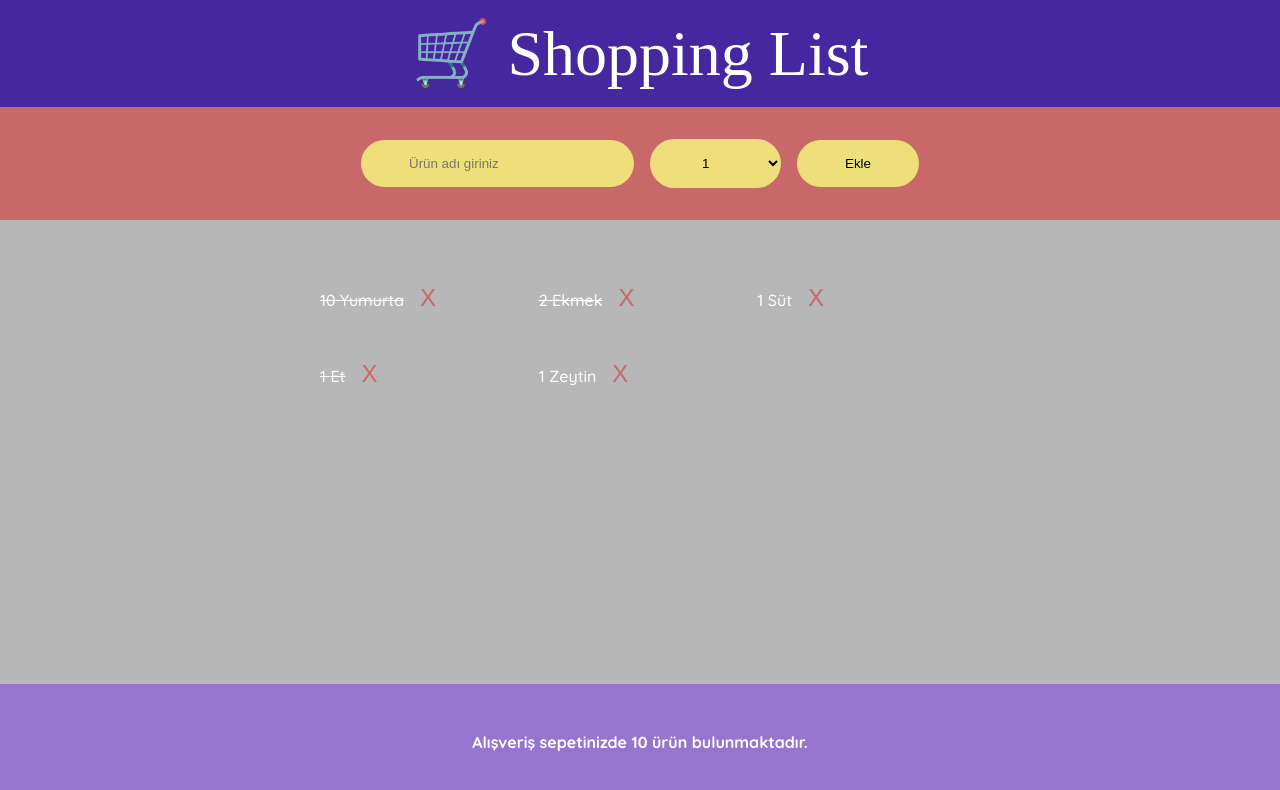
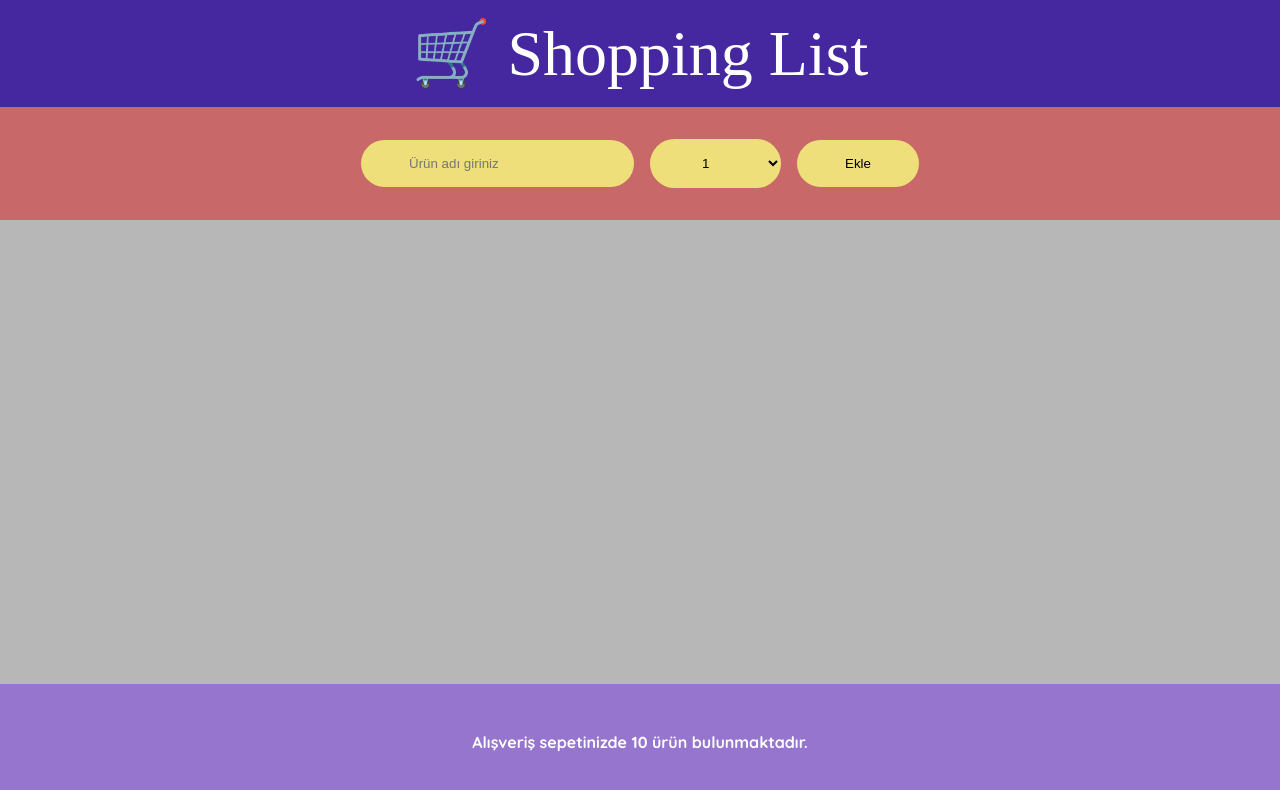
Before and after one commit to BetulBircan/Shopping-List, a React (Vite) app: page / in a window 1280 px wide. Shown: the top 790 px of the page. Built offline with nearby package versions, Linux system fonts and the light colour scheme; a web font is replaced by a local one.

Commit message:
alışveriş listesine dinamik şekilde eleman ekleme işlemi yapıldı

```diff
--- a/src/App.jsx
+++ b/src/App.jsx
@@ -1,44 +1,51 @@
-const list = [
-  {
-    id : 1,
-    title : "Yumurta",
-    quantity : 10,
-    completed : true
-  },
-  {
-    id : 2,
-    title : "Ekmek",
-    quantity : 2,
-    completed : true
-  },
-  {
-    id : 3,
-    title : "Süt",
-    quantity : 1,
-    completed : false
-  },
-  {
-    id : 4,
-    title : "Et",
-    quantity : 1,
-    completed : true
-  },
-  {
-    id : 5,
-    title : "Zeytin",
-    quantity : 1,
-    completed : false
-  },
+import { useState } from "react"
 
-]
+// const list = [
+//   {
+//     id : 1,
+//     title : "Yumurta",
+//     quantity : 10,
+//     completed : true
+//   },
+//   {
+//     id : 2,
+//     title : "Ekmek",
+//     quantity : 2,
+//     completed : true
+//   },
+//   {
+//     id : 3,
+//     title : "Süt",
+//     quantity : 1,
+//     completed : false
+//   },
+//   {
+//     id : 4,
+//     title : "Et",
+//     quantity : 1,
+//     completed : true
+//   },
+//   {
+//     id : 5,
+//     title : "Zeytin",
+//     quantity : 1,
+//     completed : false
+//   },
+
+// ]
 
 function App() {
+
+  const [list, setList] = useState([])
+  function handleAddItem(listItem) {
+    setList((list) => [...list,listItem])
+  }
 
   return (
    <div className="app">
       <Header />
-      <Form />
-      <List />
+      <Form onAddListItem = {handleAddItem} />
+      <List list={list}/>
       <Summary />
    </div>
   )
@@ -51,15 +58,29 @@ function Header() {
 }
 
 //LİSTEYE ÜRÜN EKLEME/ SİLME
-function Form() {
+function Form({onAddListItem}) {
+
+  const [title, setTitle] = useState("");
+  const [quantity, setQuantity] = useState(1);
+
+  const handleFormSubmit = (e) => {
+    e.preventDefault();
+    const item = {id : Date.now(), title,quantity, completed : false}
+    console.log(item);
+    setTitle('');
+    setQuantity(1);
+    onAddListItem(item)
+
+  }
+
   return (
-    <form className="form">
-      <input type="text" placeholder="Ürün adı giriniz" />
-      <select >
+    <form className="form" onSubmit={handleFormSubmit}>
+      <input type="text" placeholder="Ürün adı giriniz" value={title} onChange={(e) =>setTitle(e.target.value)}/>
+      <select value = {quantity} onChange={(e) => setQuantity(Number(e.target.value))}>
         {/* Birden 10 a kadar sayı üretir ama array from girilen string i elemaları parçalayarak diziye çevirir burda da 1 den 10 a kadar sayı sizisi üretiyor sonta da mapleyip yazdırıyoruz tek tek */}
         {
           Array.from({length:10},(v,i) => i + 1).map(num=>
-            <option value="{num}">{num}</option>
+            <option value={num} key={num}>{num}</option>
           )
         }
       </select>
@@ -68,7 +89,7 @@ function Form() {
   )
 }
 
-function List() {
+function List({list}) {
   return (
     <div className="list">
       <ul>
```
Also changed, not shown: src/assets/notlar.txt (added).
